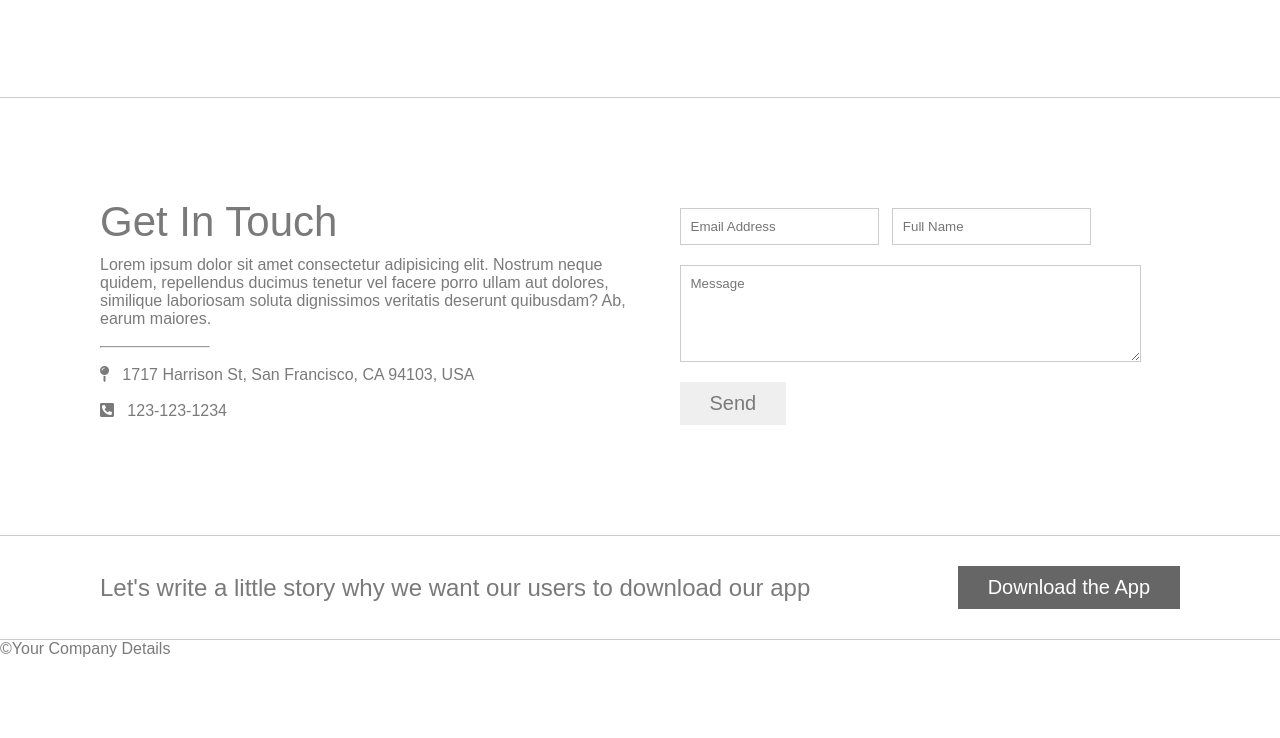
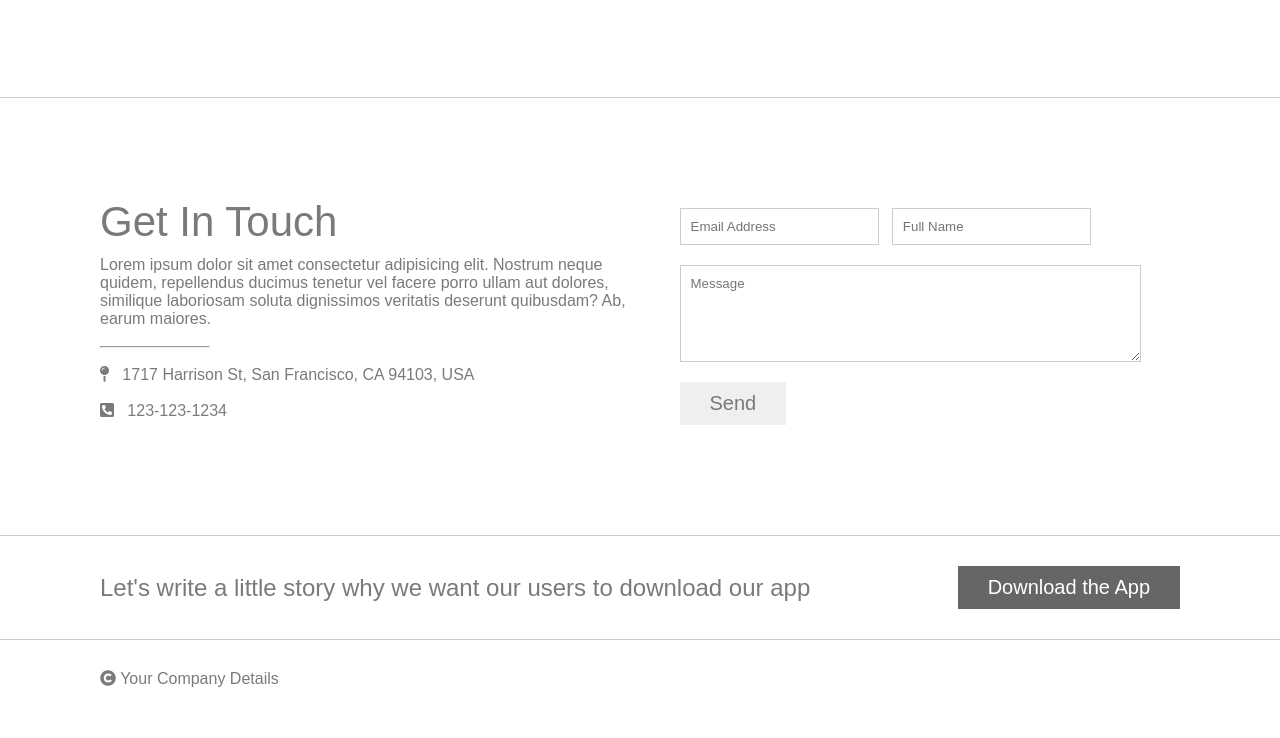
Before and after one commit to yish-mael/moqups-landing-page, a plain HTML site: page index.html in a window 1280 px wide. Shown: the part 2275-3013 px from the top of the page. Before the commit the page ends 2933 px from the top, so only its background shows below. Drawn offline with Linux system fonts and the light colour scheme.

Commit message:
Add style and icon to footer

```diff
--- a/index.html
+++ b/index.html
@@ -148,7 +148,7 @@
         </div>
 
         <div id="footer">
-            &copy;Your Company Details
+            <i class="fas fa-copyright"></i> Your Company Details
         </div>
     </div>
 
--- a/style.css
+++ b/style.css
@@ -233,3 +233,9 @@ input[type=text], input[type=email], textarea {
     display: flex;
     align-self: center;
 }
+
+#footer {
+    padding: 100px;
+    padding-top: 30px;
+    padding-bottom: 50px;
+}
```
